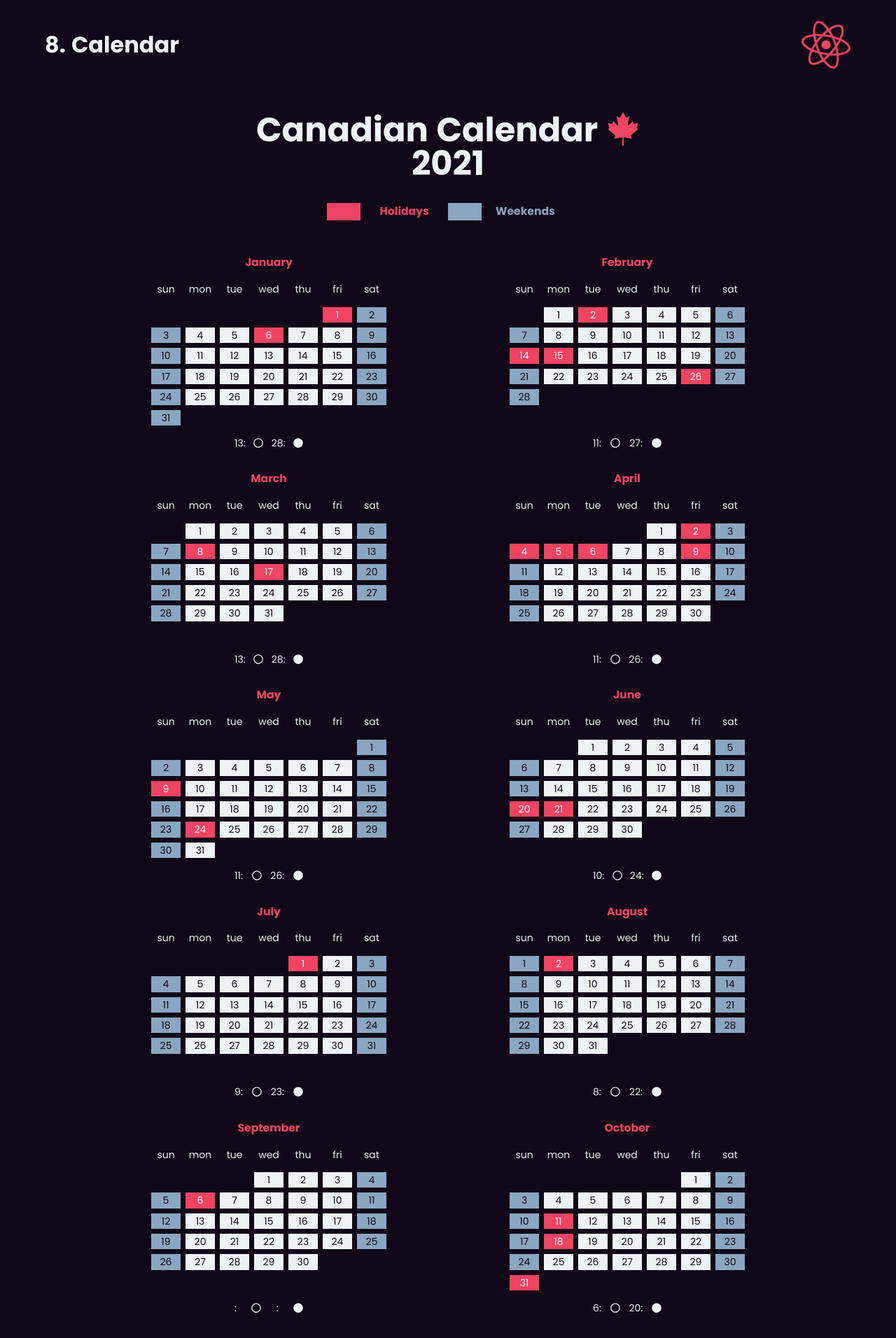
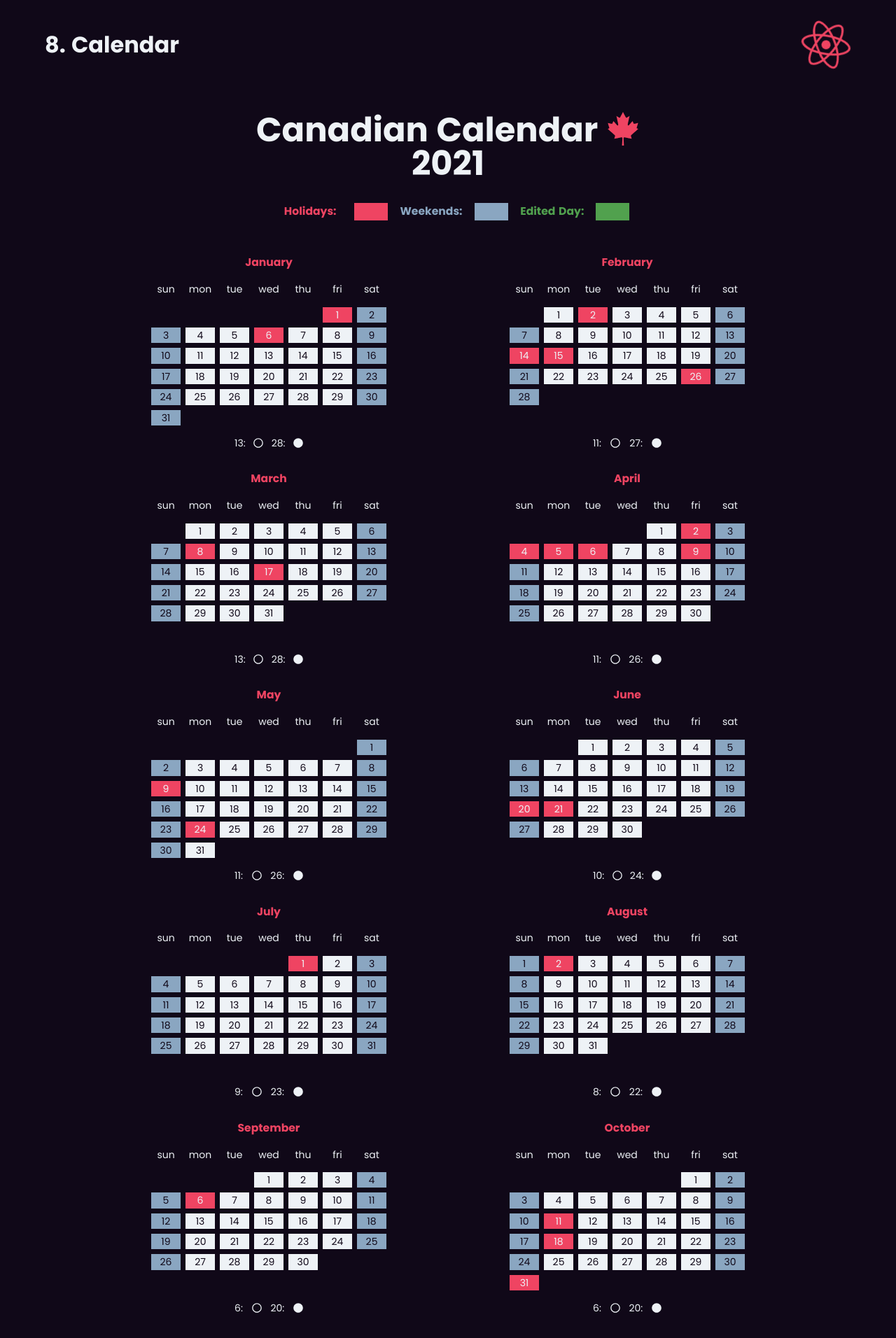
Before and after one commit to RamziBach/Calendar, a React (Create React App) app: page / in a window 1280 px wide. Shown: the top 1912 px of the page at 70% size. Built offline with nearby package versions, Linux system fonts and the light colour scheme.

Commit message:
fixed september moon cycle

```diff
--- a/src/components/calendar/Calendar.js
+++ b/src/components/calendar/Calendar.js
@@ -209,8 +209,8 @@ const Calendar = () => {
             daysOfTheWeek={daysOfTheWeek}
             className="september"
             month={september}
-            newMoon=""
-            fullMoon=""
+            newMoon="6"
+            fullMoon="20"
           />
           <Month
             monthTitle="October"
--- a/src/components/legend/Legend.js
+++ b/src/components/legend/Legend.js
@@ -4,12 +4,16 @@ const Legend = () => {
   return (
     <div className="legend">
       <div className="legend-holiday-parent">
+        <h5 className="legend-name holiday">Holidays:</h5>
         <div className="legend-holiday"></div>
-        <h5 className="legend-name holiday">Holidays</h5>
       </div>
       <div className="legend-weekend-parent">
+        <h5 className="legend-name weekends">Weekends:</h5>
         <div className="legend-weekends"></div>
-        <h5 className="legend-name weekends">Weekends</h5>
+      </div>
+      <div className="legend-edited-parent">
+        <h5 className="legend-name edited">Edited Day:</h5>
+        <div className="legend-edited"></div>
       </div>
     </div>
   );
--- a/src/components/legend/legend.css
+++ b/src/components/legend/legend.css
@@ -1,12 +1,14 @@
 .legend {
   display: flex;
+  /* flex-direction: column; */
   justify-content: center;
   align-items: center;
   margin-bottom: var(--fs-h1);
 }
 
 .legend-holiday-parent,
-.legend-weekend-parent {
+.legend-weekend-parent,
+.legend-edited-parent {
   display: flex;
   justify-content: center;
   align-items: center;
@@ -24,6 +26,12 @@
   background-color: #8aa6c1;
 }
 
+.legend-edited {
+  width: 48px;
+  height: 25px;
+  background-color: rgb(81, 161, 78);
+}
+
 .legend-name {
   margin: 0;
   min-width: 8em;
@@ -37,3 +45,7 @@
 .weekends {
   color: #8aa6c1;
 }
+
+.edited {
+  color: rgb(81, 161, 78);
+}
```
Also changed, not shown: 1 other file (tests, documents, lock files or other folders).
